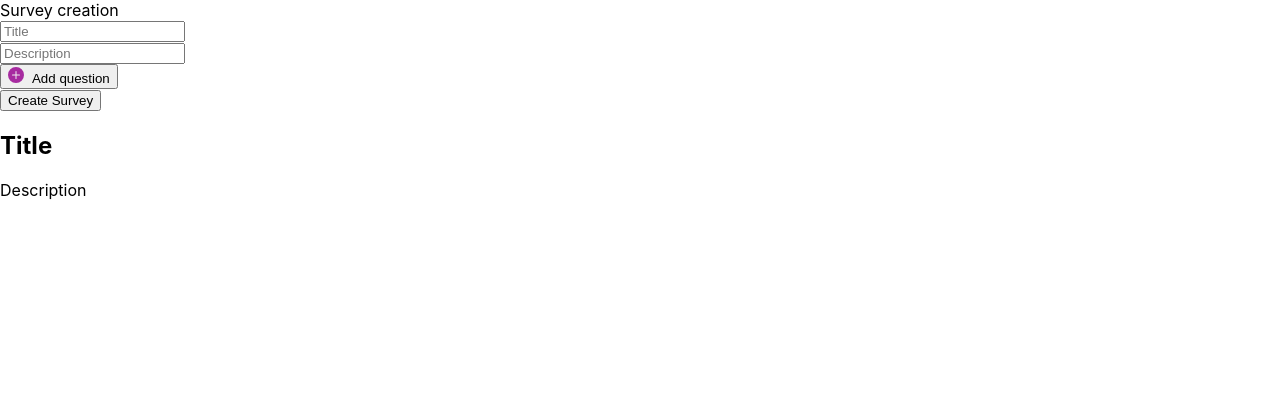
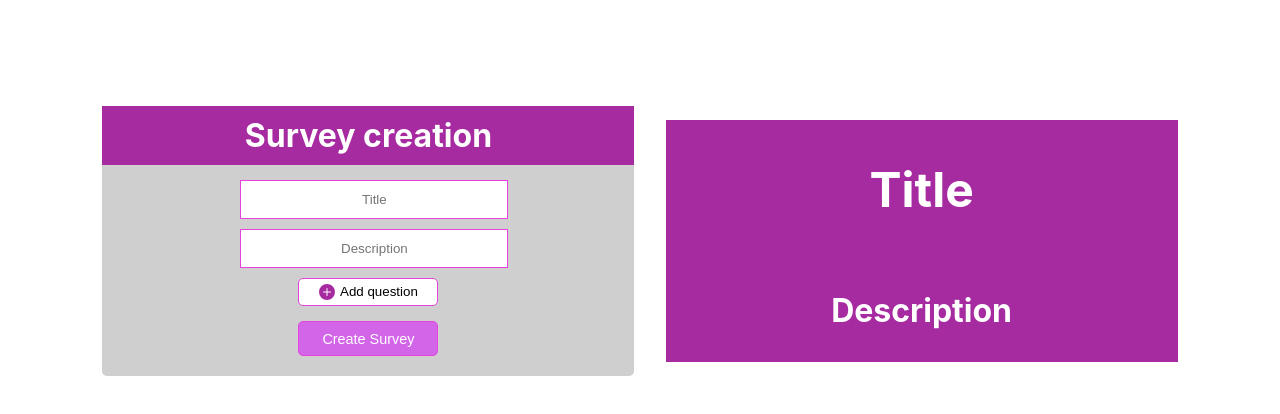
Before and after one commit to rodri-juarez/challenge-wisboo, a React (Create React App) app in the folder client/: page / in a window 1280 px wide. Shown: the top 414 px of the page. Built offline with nearby package versions, Linux system fonts and the light colour scheme.

Commit message:
feat(client): add styles

```diff
--- a/client/src/components/createForm/createForm.module.css
+++ b/client/src/components/createForm/createForm.module.css
@@ -0,0 +1,181 @@
+input,
+select {
+  padding: 5px;
+  background-color: white;
+  text-align: center;
+}
+select {
+  height: 2rem;
+  width: 10rem;
+  border-radius: 5px;
+}
+
+input {
+  height: 1.7rem;
+  width: 100%;
+  border: 1px solid var(--primary-color-light);
+  text-align: center;
+}
+select:focus,
+input:focus {
+  outline: none;
+}
+
+.header {
+  width: 100%;
+  background-color: #a72ba0;
+  color: white;
+  font-size: 2rem;
+  font-weight: bold;
+  padding: 10px;
+  display: flex;
+  justify-content: center;
+  border: none;
+}
+
+.section {
+  display: flex;
+  flex-direction: column;
+  width: 40%;
+  margin: 2%;
+}
+form {
+  background-color: var(--container);
+  padding: 10px;
+  width: 100%;
+  display: flex;
+  flex-direction: column;
+  align-items: center;
+  border: 1px solid var(--border);
+  border-bottom-right-radius: 5px;
+  border-bottom-left-radius: 5px;
+}
+
+.title {
+  width: 50%;
+  background-color: white;
+  display: flex;
+  flex-direction: column;
+  align-items: stretch;
+  border: none;
+  margin: 5px;
+}
+
+.description {
+  width: 50%;
+  background-color: white;
+  display: flex;
+  flex-direction: column;
+  align-items: stretch;
+  border: none;
+  margin: 5px;
+}
+.formQuestions {
+  display: flex;
+  align-items: center;
+  width: 80%;
+  margin-top: 10px;
+}
+
+.divQuestion {
+  width: 100%;
+  display: flex;
+  justify-content: center;
+  align-items: center;
+}
+
+.question {
+  display: flex;
+  flex-direction: column;
+  justify-content: center;
+  align-items: center;
+}
+
+.question input {
+  margin-bottom: 10px;
+}
+
+.question select {
+  width: 105%;
+  padding: 2px;
+  border-color: var(--primary-color-light);
+}
+
+.button {
+  width: 140px;
+  background-color: white;
+  color: black;
+  margin: 5px;
+  display: flex;
+  justify-content: center;
+  border: 1px solid var(--primary-color-light);
+  border-radius: 5px;
+  padding: 5px;
+  transition: all 0.3s;
+}
+
+.button:hover {
+  background-color: var(--btn-color-active);
+  cursor: pointer;
+  color: white;
+}
+
+.deleteQuestion {
+  background-color: transparent;
+  border: none;
+  display: flex;
+  justify-content: center;
+  transition: all 0.3s;
+}
+
+.questionContainer {
+  border: 2px solid var(--primary-color);
+  padding: 15px 15px 15px 15px;
+  border-radius: 10px;
+  width: 90%;
+  margin: 10px;
+  margin-left: 17px;
+}
+
+.question input {
+  margin-bottom: 10px;
+  margin-top: 15px;
+}
+
+.optionContainer {
+  display: flex;
+}
+
+.buttonDelete {
+  border: none;
+  background-color: transparent;
+  margin-top: 8px;
+}
+
+.createSurvey {
+  height: 2.2rem;
+  width: 140px;
+  background-color: var(--btn-color-active);
+  color: white;
+  font-size: 0.9rem;
+  margin: 10px;
+  display: flex;
+  justify-content: center;
+  align-items: center;
+  border: 1px solid var(--primary-color-light);
+  border-radius: 5px;
+  padding: 5px;
+  transition: all 0.3s;
+}
+
+.createSurvey:hover {
+  background-color: white;
+  color: black;
+}
+
+.error {
+  color: red;
+  margin-bottom: 15px;
+  text-align: center;
+  background-color: transparent;
+}
--- a/client/src/components/previewForm/previewForm.module.css
+++ b/client/src/components/previewForm/previewForm.module.css
@@ -0,0 +1,63 @@
+.section {
+  display: flex;
+  width: 40%;
+  margin: 2%;
+  flex-direction: column;
+  justify-content: center;
+  align-items: center;
+  background-color: var(--container);
+}
+
+.header {
+  width: 100%;
+  display: flex;
+  flex-direction: column;
+  justify-content: center;
+  align-items: center;
+  background-color: #a72ba0;
+  color: white;
+  font-size: 2rem;
+  font-weight: bold;
+  text-align: center;
+  border: none;
+}
+.divQuestions{
+  width: 100%;
+  display: flex;
+  flex-direction: column;
+  justify-content: center;
+  align-items: center;
+
+}
+.questions{
+  width: 100%;
+  display: flex;
+  flex-direction: column;
+  align-items: center;
+
+
+}
+.inputContainer{
+  width: 100%;
+  display: flex;
+  flex-direction: column;
+  align-items: center;
+
+}
+
+.option{
+  width: 100%;
+  display: flex;
+  align-items: center;
+}
+.input{
+  height: 15px;
+  width: 15px;
+  margin: 10px;
+  outline: none;
+}
+textarea{
+  outline: none;
+  text-align: center;
+  margin-bottom: 20px;
+}
--- a/client/src/containers/App.module.css
+++ b/client/src/containers/App.module.css
@@ -1,38 +1,9 @@
-.App {
-  text-align: center;
+.divContainer {
+  height: auto;
+  width: 100%;
+  display: flex;
+  justify-content: center;
+  align-items: center;
+  margin-top: 10vh;
+  margin-bottom: 10vh;
 }
-
-.App-logo {
-  height: 40vmin;
-  pointer-events: none;
-}
-
-@media (prefers-reduced-motion: no-preference) {
-  .App-logo {
-    animation: App-logo-spin infinite 20s linear;
-  }
-}
-
-.App-header {
-  background-color: #282c34;
-  min-height: 100vh;
-  display: flex;
-  flex-direction: column;
-  align-items: center;
-  justify-content: center;
-  font-size: calc(10px + 2vmin);
-  color: white;
-}
-
-.App-link {
-  color: #61dafb;
-}
-
-@keyframes App-logo-spin {
-  from {
-    transform: rotate(0deg);
-  }
-  to {
-    transform: rotate(360deg);
-  }
-}
--- a/client/src/index.css
+++ b/client/src/index.css
@@ -11,3 +11,14 @@ code {
   font-family: source-code-pro, Menlo, Monaco, Consolas, 'Courier New',
     monospace;
 }
+:root {
+
+  --btn-color-active: #d365e9;
+  --text-color: #C8CDD0;
+  --body: #d1d1d1;
+  --primary-color-light: #e642dd;
+  --primary-color: #e642dd;
+  --title-color: #EFF3F5;
+  --light-text-color: #A0A7AC;
+  --container: #cfcfcf;
+}
```
